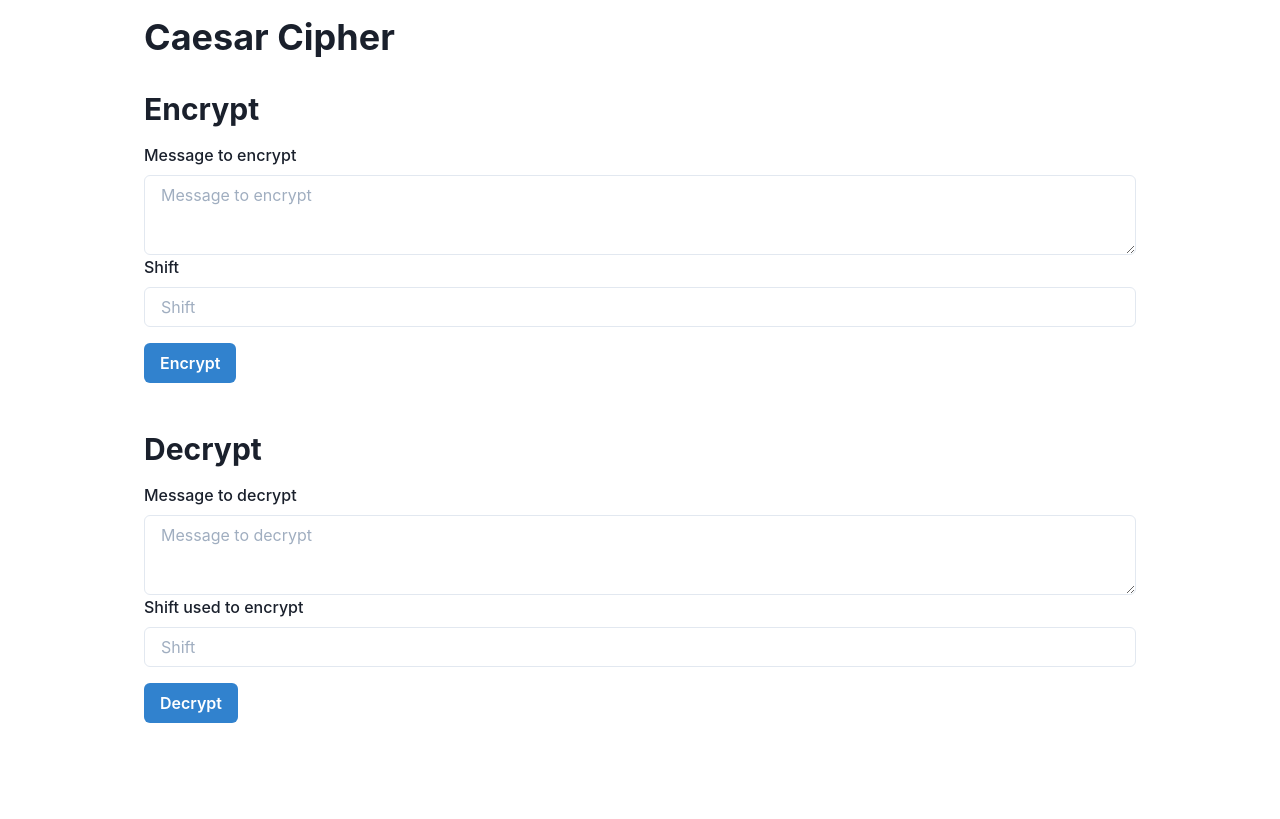
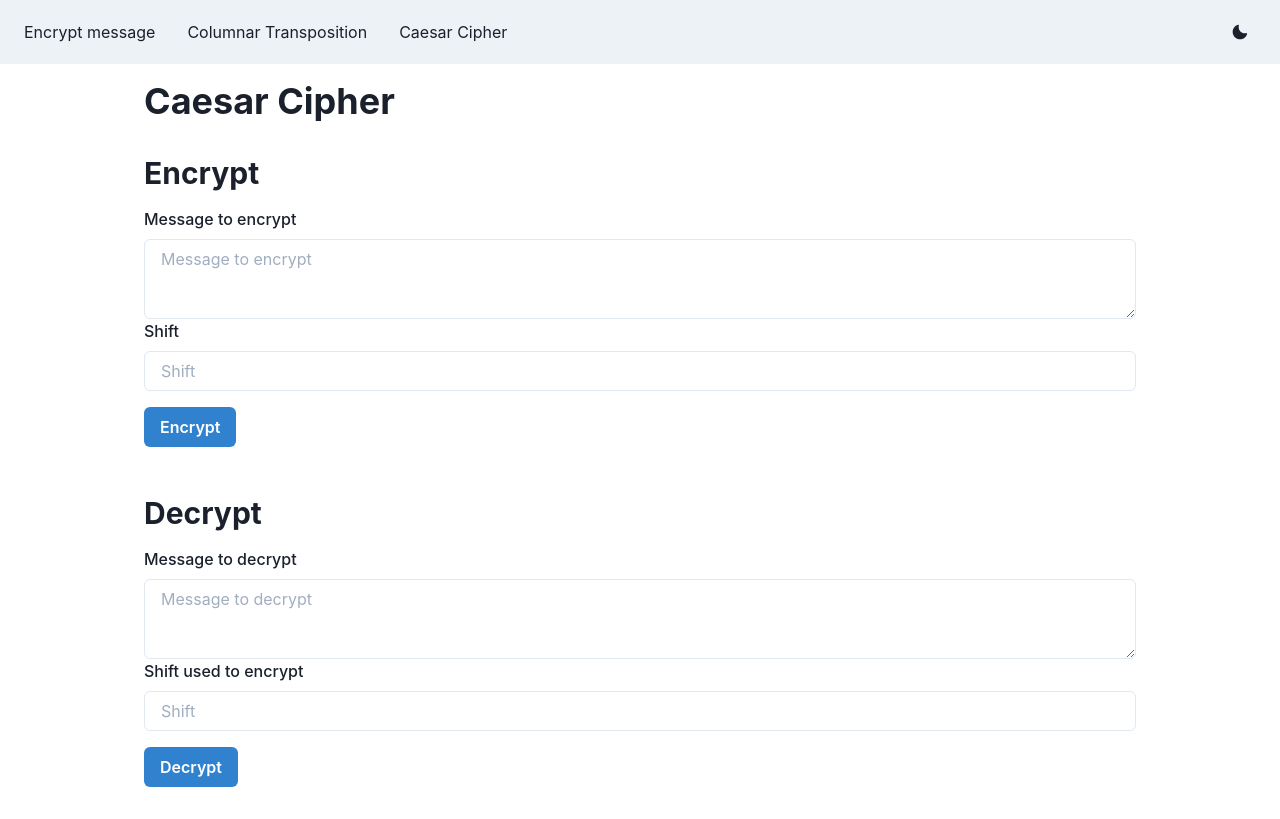
Before and after one commit to TomiMoreno/encrypt-message, a Next.js app: page /caesar in a window 1280 px wide. Built offline with nearby package versions, Linux system fonts and the light colour scheme.

Commit message:
feat: Add NavBar

```diff
--- /dev/null
+++ b/features/NavBar/index.tsx
@@ -0,0 +1,91 @@
+import { ReactNode } from "react";
+import NextLink from "next/link";
+import {
+  Box,
+  Flex,
+  Avatar,
+  Link,
+  Button,
+  Menu,
+  MenuButton,
+  MenuList,
+  MenuItem,
+  MenuDivider,
+  useDisclosure,
+  useColorModeValue,
+  Stack,
+  useColorMode,
+  Center,
+	HStack,
+	IconButton,
+} from "@chakra-ui/react";
+import { CloseIcon, HamburgerIcon, MoonIcon, SunIcon } from "@chakra-ui/icons";
+
+const NavLink = ({ children, ...rest }: { children: ReactNode }) => (
+  <Link
+    px={2}
+    py={1}
+    rounded={"md"}
+    _hover={{
+      textDecoration: "none",
+      bg: useColorModeValue("gray.300", "gray.700"),
+    }}
+		{...rest}
+  >
+    {children}
+  </Link>
+);
+const Links = [
+	{
+		name: 'Encrypt message',
+		href: '/',
+	},
+	{
+		name: 'Columnar Transposition',
+		href: '/columnarTransposition',
+	},
+	{
+		name: 'Caesar Cipher',
+		href: '/caesar',
+	}
+]
+export default function NavBar() {
+  const { colorMode, toggleColorMode } = useColorMode();
+  const { isOpen, onOpen, onClose } = useDisclosure();
+  return (
+    <>
+      <Box bg={useColorModeValue("gray.100", "gray.900")} px={4}>
+        <Flex h={16} alignItems={"center"} justifyContent={"space-between"}>
+          <IconButton
+            size={"md"}
+            icon={isOpen ? <CloseIcon /> : <HamburgerIcon />}
+            aria-label={"Open Menu"}
+            display={{ md: "none" }}
+            onClick={isOpen ? onClose : onOpen}
+          />
+          <HStack as={"nav"} spacing={4} display={{ base: "none", md: "flex" }}>
+            {Links.map(({ name, href }) => (
+              <NextLink key={name} href={href} passHref>
+                <NavLink>{name}</NavLink>
+              </NextLink>
+            ))}
+          </HStack>
+          <Button onClick={toggleColorMode}>
+            {colorMode === "light" ? <MoonIcon /> : <SunIcon />}
+          </Button>
+        </Flex>
+        {isOpen ? (
+          <Box pb={4} display={{ md: "none" }}>
+            <Stack as={"nav"} spacing={4}>
+              {Links.map(({name, href}) => (
+              <NextLink key={name} href={href} passHref>
+                <NavLink>{name}</NavLink>
+              </NextLink>
+              ))}
+            </Stack>
+          </Box>
+        ) : null}
+      </Box>
+    </>
+  );
+}
--- a/package.json
+++ b/package.json
@@ -8,6 +8,7 @@
     "lint": "next lint"
   },
   "dependencies": {
+    "@chakra-ui/icons": "^1.1.1",
     "@chakra-ui/react": "^1.7.4",
     "@emotion/react": "^11.7.1",
     "@emotion/styled": "^11.6.0",
--- a/pages/_app.tsx
+++ b/pages/_app.tsx
@@ -1,8 +1,11 @@
 import { ChakraProvider } from '@chakra-ui/react'
+import { AppProps } from 'next/app'
+import NavBar from '../features/NavBar'
 
-function MyApp({ Component, pageProps }) {
+function MyApp({ Component, pageProps } : AppProps) {
   return (
     <ChakraProvider>
+      <NavBar />
       <Component {...pageProps} />
     </ChakraProvider>
   )
```
Also changed, not shown: 1 other file (tests, documents, lock files or other folders).
